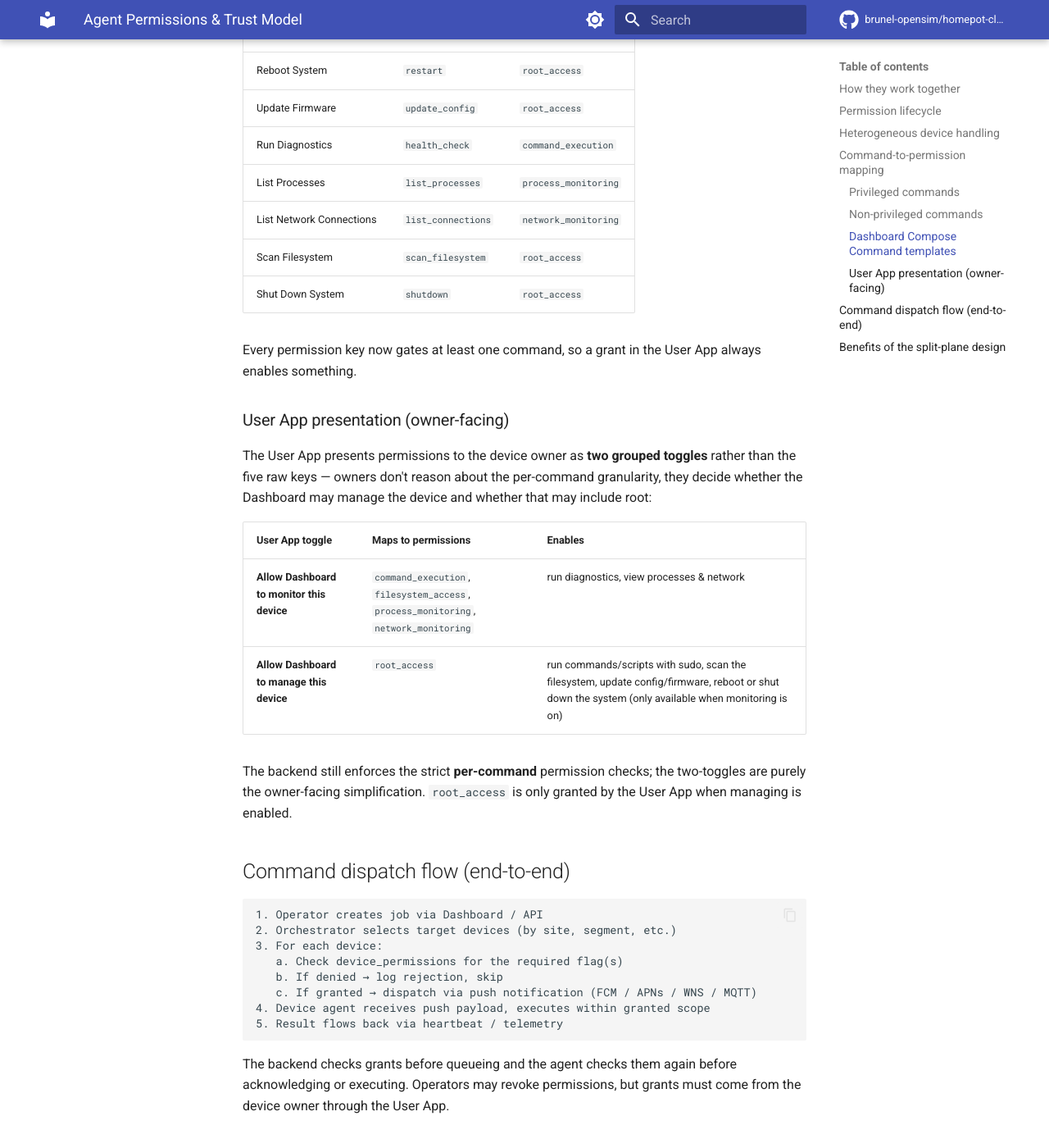
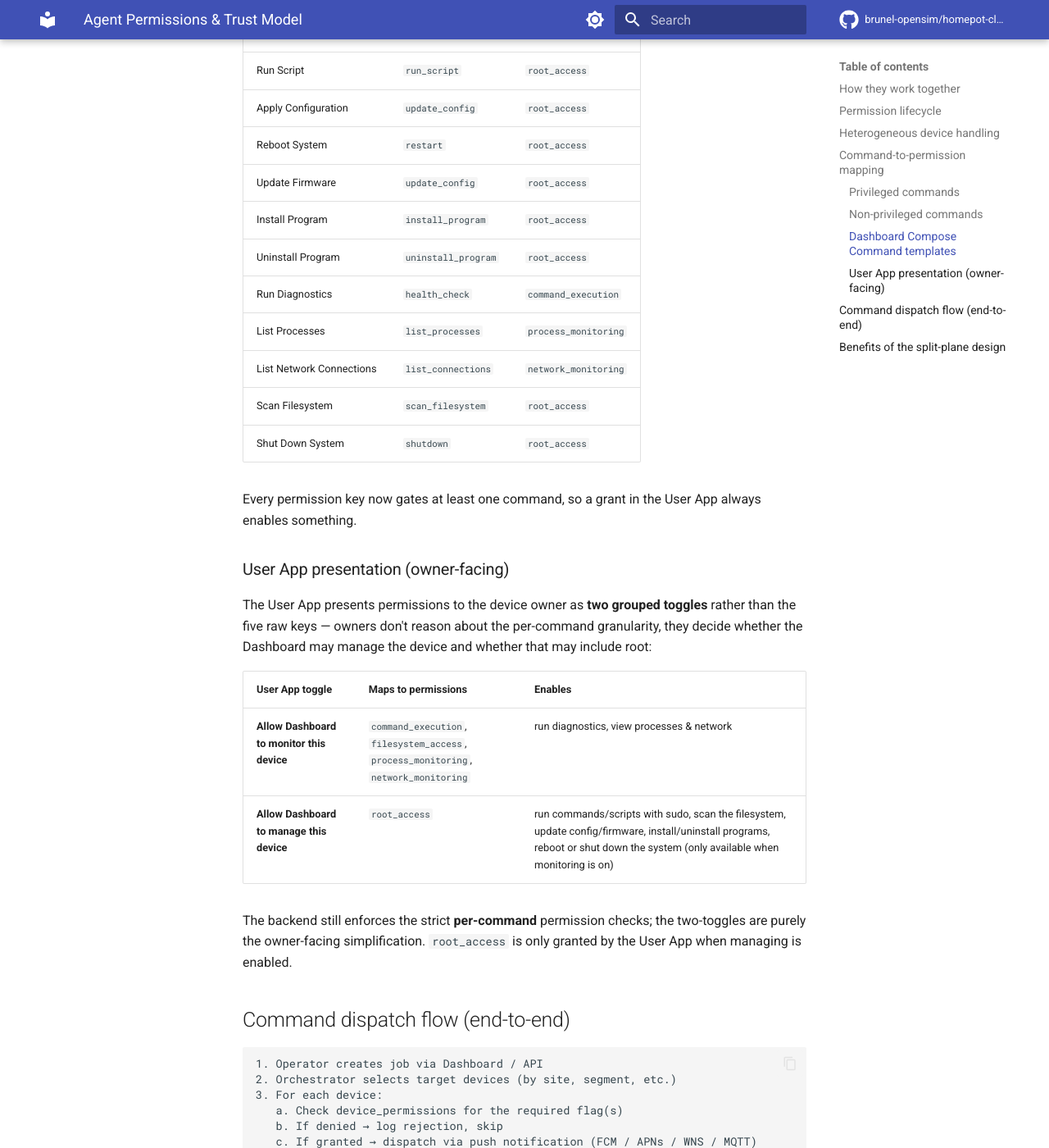
Before and after one commit to brunel-opensim/homepot-client, an MkDocs documentation site: the page built from docs/agent-permissions-trust-model.md, in a window 1280 px wide and 1400 px high, scrolled down 3101 px. Shown: the whole window at 82% size. Built offline with MkDocs 1.6.1 and Material for MkDocs 9.7.7, drawn with Linux system fonts in a browser that asks for light colours; comment, search, counter and statistics services are not loaded; the version menu is left out; some of the changed text lies outside the part shown.

Commit message:
docs(permissions): document install_program / uninstall_program commands
Add the two new winget commands to the command-to-permission mapping and
the Compose Command template tables, and update the owner-facing Manage
toggle description.

```diff
--- a/docs/agent-permissions-trust-model.md
+++ b/docs/agent-permissions-trust-model.md
@@ -89,6 +89,8 @@ command/script execution is elevated — it runs through `sudo` and is gated on
 | `update_config` | `root_access` | Manage | config / firmware / settings |
 | `restart` | `root_access` | Manage | reboot the host system |
 | `shutdown` | `root_access` | Manage | power off the host system |
+| `install_program` | `root_access` | Manage | install a program via winget (Windows) |
+| `uninstall_program` | `root_access` | Manage | uninstall a program via winget (Windows) |
 | `health_check` | `command_execution` | Monitor | self-tests / diagnostics |
 | `list_processes` | `process_monitoring` | Monitor | view running processes |
 | `list_connections` | `network_monitoring` | Monitor | view network connections |
@@ -107,6 +109,8 @@ command/script execution is elevated — it runs through `sudo` and is gated on
 | Apply Configuration | `update_config` | `root_access` |
 | Reboot System | `restart` | `root_access` |
 | Update Firmware | `update_config` | `root_access` |
+| Install Program | `install_program` | `root_access` |
+| Uninstall Program | `uninstall_program` | `root_access` |
 | Run Diagnostics | `health_check` | `command_execution` |
 | List Processes | `list_processes` | `process_monitoring` |
 | List Network Connections | `list_connections` | `network_monitoring` |
@@ -126,7 +130,7 @@ device and whether that may include root:
 | User App toggle | Maps to permissions | Enables |
 |---|---|---|
 | **Allow Dashboard to monitor this device** | `command_execution`, `filesystem_access`, `process_monitoring`, `network_monitoring` | run diagnostics, view processes & network |
-| **Allow Dashboard to manage this device** | `root_access` | run commands/scripts with sudo, scan the filesystem, update config/firmware, reboot or shut down the system (only available when monitoring is on) |
+| **Allow Dashboard to manage this device** | `root_access` | run commands/scripts with sudo, scan the filesystem, update config/firmware, install/uninstall programs, reboot or shut down the system (only available when monitoring is on) |
 
 The backend still enforces the strict **per-command** permission checks; the
 two-toggles are purely the owner-facing simplification. `root_access` is only
```
